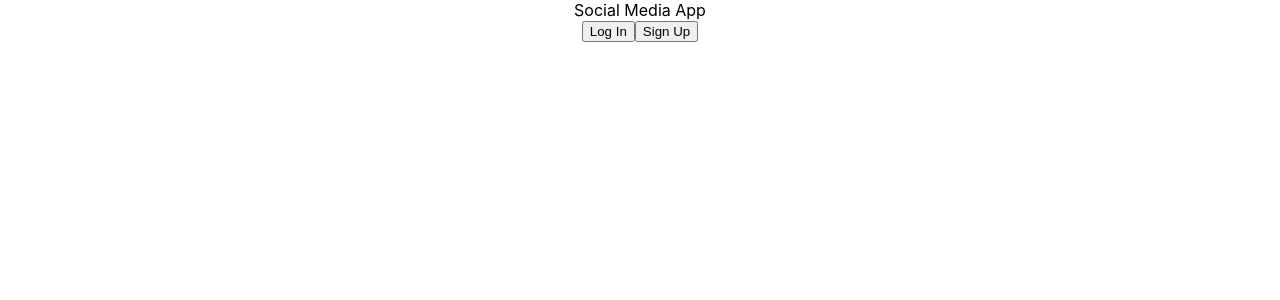
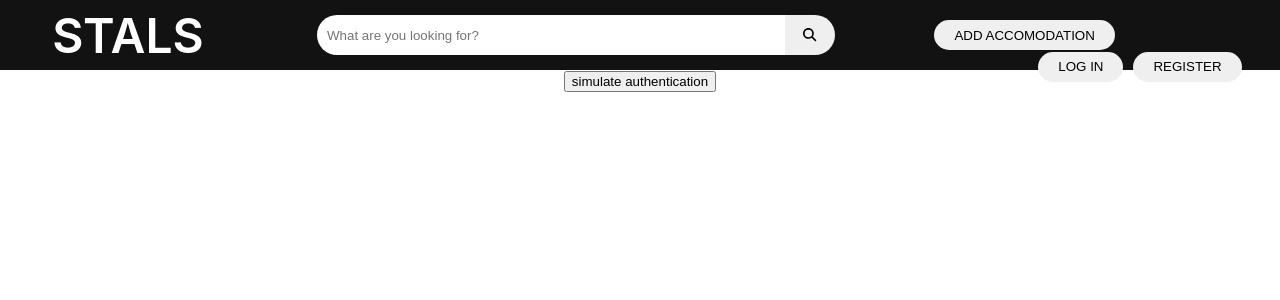
Before and after one commit to cmsc128-e4l-23/STALS, a React (Create React App) app in the folder client/stals/: page /home in a window 1280 px wide. Shown: the top 300 px of the page. Built offline with nearby package versions, Linux system fonts and the light colour scheme.

Commit message:
Added font-awesome and added elements to header.

```diff
--- a/client/stals/package.json
+++ b/client/stals/package.json
@@ -3,6 +3,9 @@
   "version": "0.1.0",
   "private": true,
   "dependencies": {
+    "@fortawesome/fontawesome-svg-core": "^6.3.0",
+    "@fortawesome/free-solid-svg-icons": "^6.3.0",
+    "@fortawesome/react-fontawesome": "^0.2.0",
     "@testing-library/jest-dom": "^5.16.5",
     "@testing-library/react": "^13.4.0",
     "@testing-library/user-event": "^13.5.0",
--- a/client/stals/src/components/Header.css
+++ b/client/stals/src/components/Header.css
@@ -0,0 +1,122 @@
+#header{
+    background-color: rgb(18, 18, 18);
+    height: 70px;
+    width: 100%;
+}
+
+#logo{
+    width: 20%;
+    float: left;
+    height: 100%;
+}
+
+#logo h1{
+    cursor: pointer;
+    color: white;
+    font-size: 3em;
+    line-height: 7px;
+    font-weight: 600;
+    user-select: none;
+}
+
+#search-section{
+    width: 50%;
+    height: 100%;
+    float: left;
+}
+
+#search-text{
+    border-radius: 20em 0 0 20em;
+    height: 20px;
+    width: 70%;
+    margin-top: 15px;
+    padding: 10px;
+    border:none;
+}
+
+#search-text:focus{
+    outline: none;
+}
+
+#search-submit{
+    border-radius: 0em 20em 20em 0em;
+    height: 40px;
+    width: 50px;
+    margin-top: 15px;
+    border: none;
+}
+
+#right-side-btns{
+    float: left;
+    width: 30%;
+    height: 100%;
+}
+
+#btn-container{
+    margin-top: 20px;
+    margin-left: auto;
+}
+
+#add-accom{
+    border-radius: 100px;
+    border: none;
+    height: 30px;
+    padding: 1px;
+    float: left;
+    margin-left: 10%;
+    padding-left: 1.5em;
+    padding-right: 1.5em;
+}
+
+.auth-sect{
+    float: right;
+    margin-right: 10%;
+    line-height: 30px;
+    color: white;
+}
+
+.auth-sect button{
+    height: 30px;
+    margin-left: 10px;
+    border-radius: 100px;
+    border: none;
+    padding-left: 1.5em;
+    padding-right: 1.5em;
+}
+
+
+#auth-confirmed:hover ul{
+    margin-top: 20px;
+    display: block;
+    list-style-type: none;
+    background-color: rgb(18, 18, 18);;
+    text-align: center;
+    padding: 0px 10px 10px 10px;
+    border-radius: 0 0px 10px 10px;
+    width: 100%;
+}
+
+#auth-confirmed:hover li{
+    /* background-color: red; */
+    text-align: center;
+    margin-left: 0;
+    margin-top: 2px;
+    padding: 2px;
+    border-radius: 5px;
+    cursor: pointer;
+}
+
+#auth-confirmed:hover li:hover{
+    background-color: rgb(101, 101, 101);
+}
+
+#auth-confirmed ul{
+    display: none;
+}
+
+#auth-confirmed{
+    padding-left: 1.5em;
+    padding-right: 1.5em;
+    user-select: none;
+
+}
--- a/client/stals/src/components/Header.js
+++ b/client/stals/src/components/Header.js
@@ -1,11 +1,58 @@
-import React, {useState} from 'react'
+import React, {useState} from 'react';
+import './Header.css';
+import { FontAwesomeIcon } from '@fortawesome/react-fontawesome'
+import { faMagnifyingGlass,faCirclePlus } from '@fortawesome/free-solid-svg-icons'
 
 function Header() {
+
+    const [isSignedIn, setAuth] = useState(false);
+    const [userName, setName] = useState('User');
+
+    // handleAuth -> sets to True if user is signed in
+    // handleName -> sets userName to be the user's name
+    const handleAuth = () => setAuth(!isSignedIn);
+    const handleName = (name) => setName(name);
+
+
+    let auth_section
+    if(isSignedIn){
+        auth_section = <div id='auth-confirmed'>Welcome back, <b>{userName}!</b>
+        <ul>
+            <li>Profile</li>
+            <li>Settings</li>
+            <li>Logout</li>
+        </ul>
+        </div>;
+    } else{
+        auth_section = <><button>LOG IN</button><button>REGISTER</button></>;
+    };
+
   return (
     <div id='header'>
-        <div id='logo'></div>
-        <div id='search-bar'></div>
-        <div id='right-side-btns'></div>
+
+        {/* TODO: ADD ONCLICK FUNCTION */}
+        <div id='logo'>
+            <h1>STALS</h1>
+        </div>
+
+        <div id='search-section'>
+            <div id='search-bar'>
+                <input id='search-text' type='text' placeholder='What are you looking for?'/>
+                <button id='search-submit' type='submit'>
+                    <FontAwesomeIcon icon={faMagnifyingGlass}/>
+                </button>
+            </div>
+        </div>
+
+        <div id='right-side-btns'>
+            <div id='btn-container'>
+                <button id='add-accom'>ADD ACCOMODATION</button>
+                <div className='auth-sect'>{auth_section}</div>
+            </div>
+        </div>
+
+        <button onClick={handleAuth}>simulate authentication</button>
+
     </div>
   )
 }
--- a/client/stals/src/pages/Home.js
+++ b/client/stals/src/pages/Home.js
@@ -1,5 +1,7 @@
 import React from "react";
 import { Navigate } from "react-router-dom";
+import Header from "../components/Header";
+
 
 class Home extends React.Component{
     constructor(props){
@@ -12,10 +14,11 @@ class Home extends React.Component{
     render(){
         if(!this.state.route){
             return(
-                <div className="Home">
-                    <header>Social Media App</header>
-                    <button onClick={()=> this.setState({route:"/log-in"})}>Log In</button><button onClick={() => this.setState({route:"/sign-up"})}>Sign Up</button>
-                </div>
+                <Header/>
+                // <div className="Home">
+                //     <header>Social Media App</header>
+                //     <button onClick={()=> this.setState({route:"/log-in"})}>Log In</button><button onClick={() => this.setState({route:"/sign-up"})}>Sign Up</button>
+                // </div>
                 )
         }else{
             return(<Navigate to={this.state.route} />)
```
Also changed, not shown: 1 other file (tests, documents, lock files or other folders).
